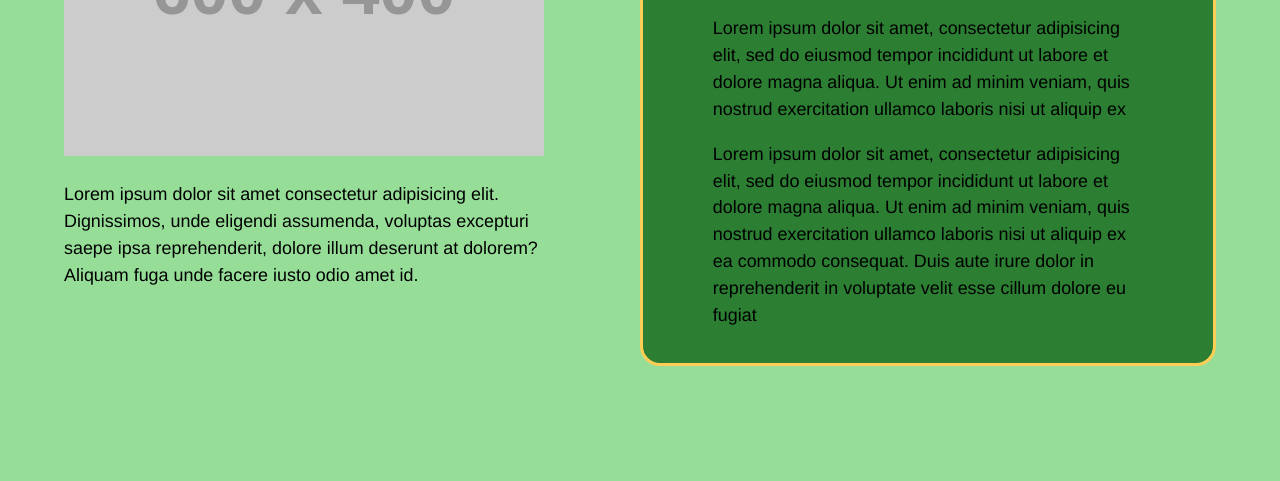
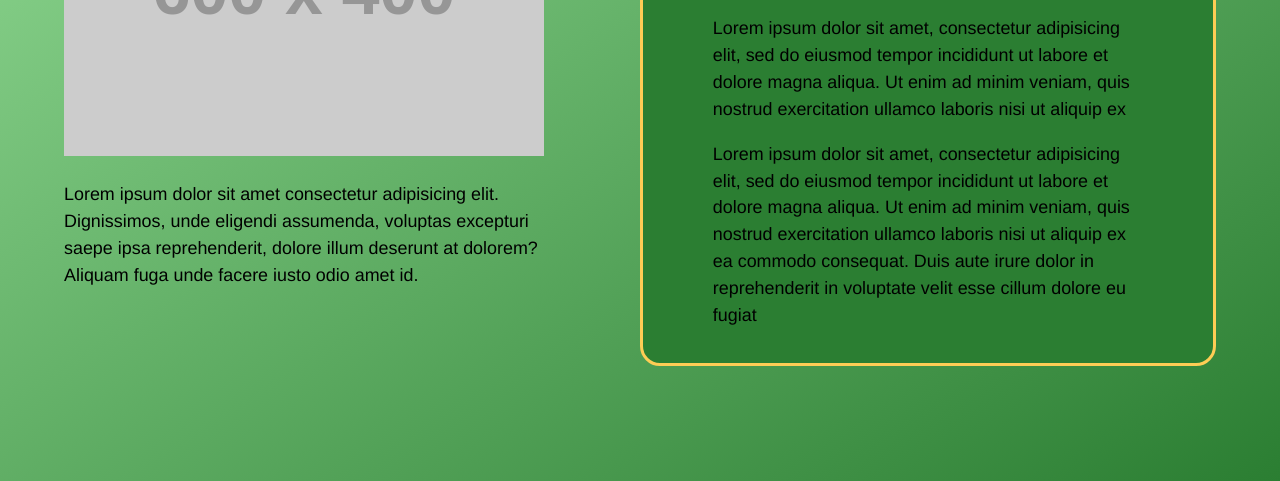
Before and after one commit to Emilhp1/vild_mad, a plain HTML site: page produkt.html in a window 1280 px wide. Shown: the part 319-800 px from the top of the page. Drawn offline with Linux system fonts and the light colour scheme; placeholder pictures from the web are drawn by us.

Commit message:
baggrund

```diff
--- a/produkt.css
+++ b/produkt.css
@@ -77,7 +77,7 @@ p {
 }
 
 body {
-  background-color: #96de98;
+  background-image: linear-gradient(to bottom right, #96de98, #2b7e32);
 }
 .tab {
   border: solid #fecd55;
```
